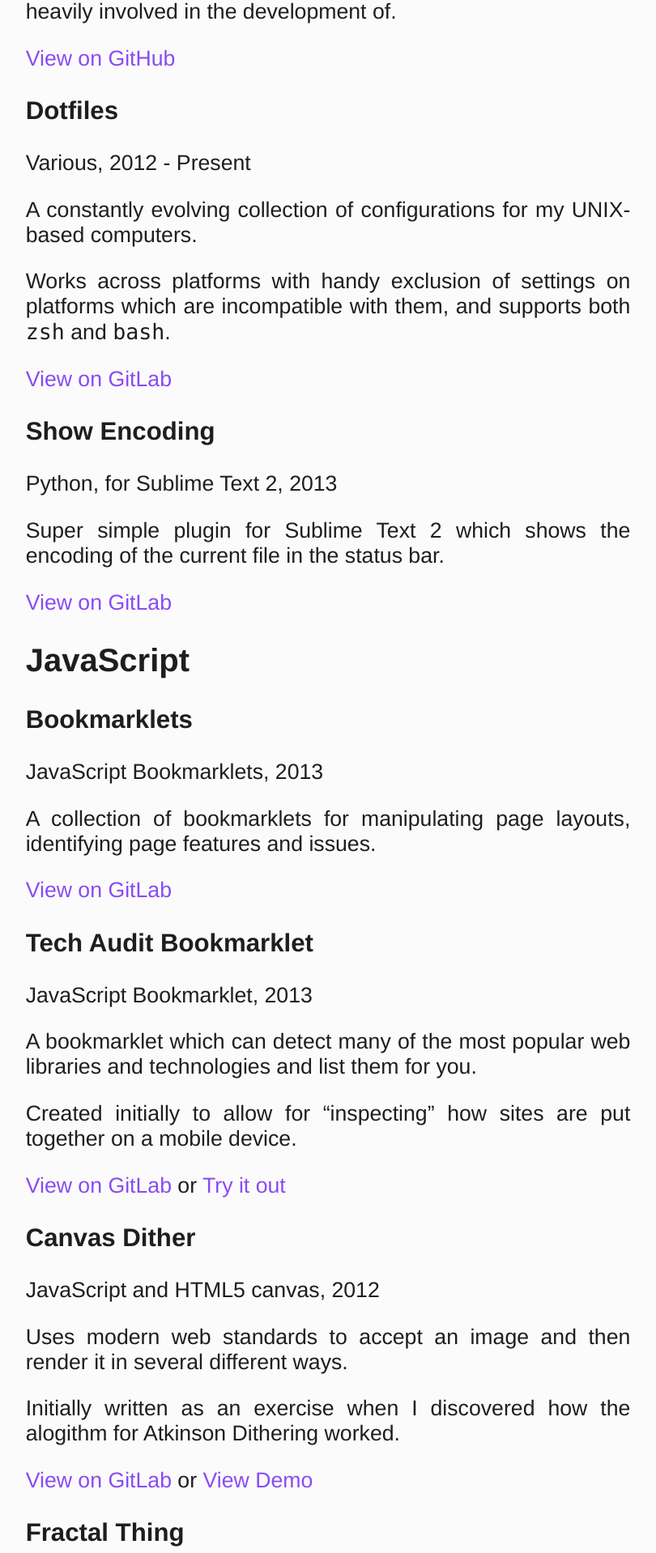
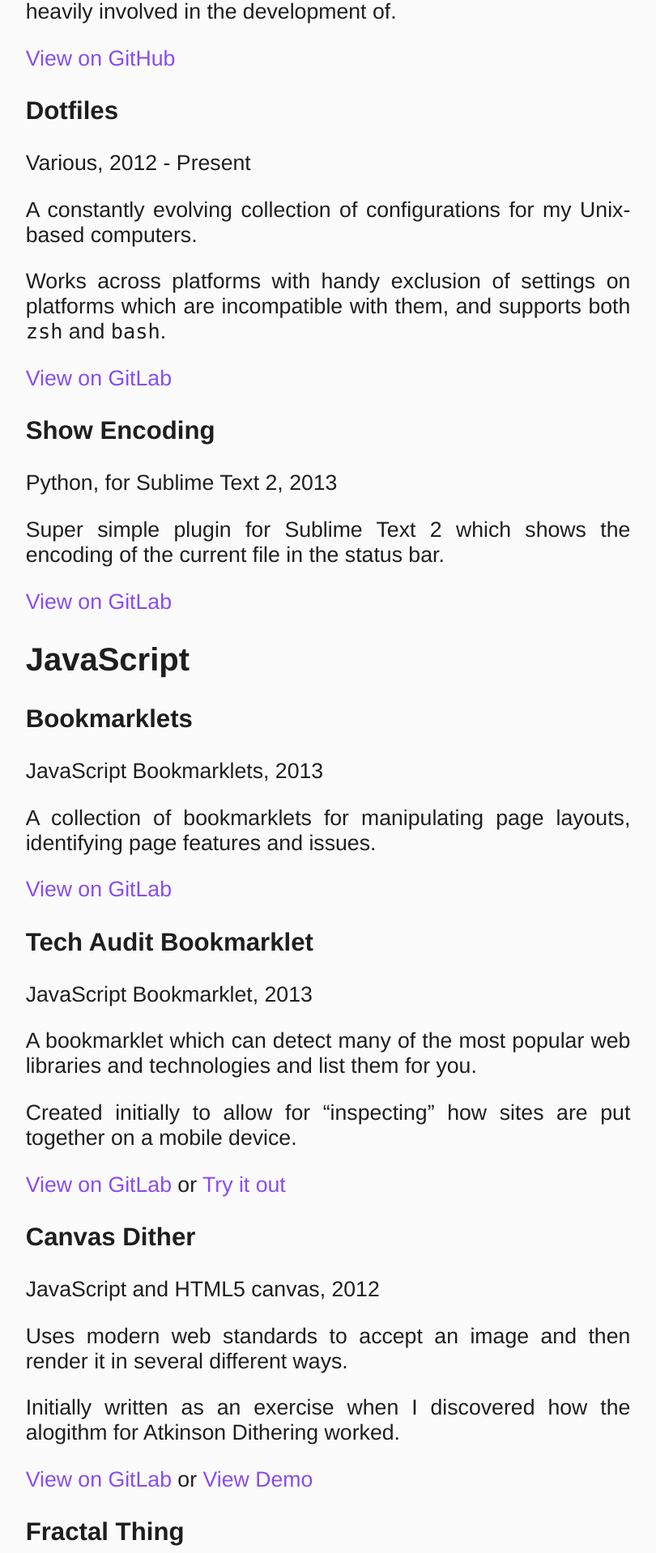
Before and after one commit to ticky/jessicastokes.net, a Jekyll site: the page built from examples.md, in a window 1280 px wide. Shown: the part 459-2377 px from the top of the page at 81% size, without its empty margins (235-1045 px from the left). Built offline with Jekyll 4.4.1, drawn with Linux system fonts in a browser that asks for light colours.

Commit message:
Minor tweaks

```diff
--- a/css/style.css
+++ b/css/style.css
@@ -68,7 +68,7 @@
 h1 {
   margin: 0;
   font-size: 4em;
-  line-height: 0.85em;
+  line-height: .85em;
   display: inline-block;
 }
 
@@ -115,12 +115,13 @@
 .scaffolding {
   max-width: 28em;
   text-align: justify;
-  margin: 0 0.5em 4em 0.5em;
+  margin: 0 .5em 4em .5em;
 }
 
 code,
 pre {
   font-family: Menlo, Monaco, Consolas, "Courier New", monospace;
+  font-size: .95em;
 }
 
 .copyright {
--- a/examples.md
+++ b/examples.md
@@ -18,7 +18,7 @@
 
 Various, 2012 - Present
 
-A constantly evolving collection of configurations for my UNIX-based computers.
+A constantly evolving collection of configurations for my Unix-based computers.
 
 Works across platforms with handy exclusion of settings on platforms which are incompatible with them, and supports both `zsh` and `bash`.
 
```
